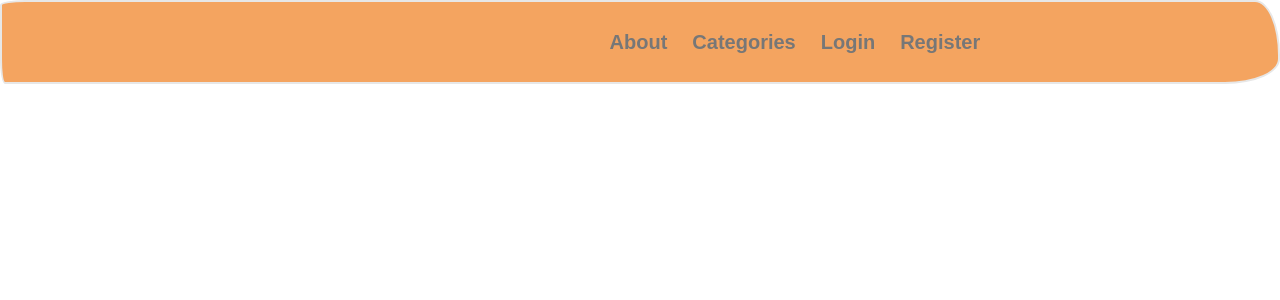
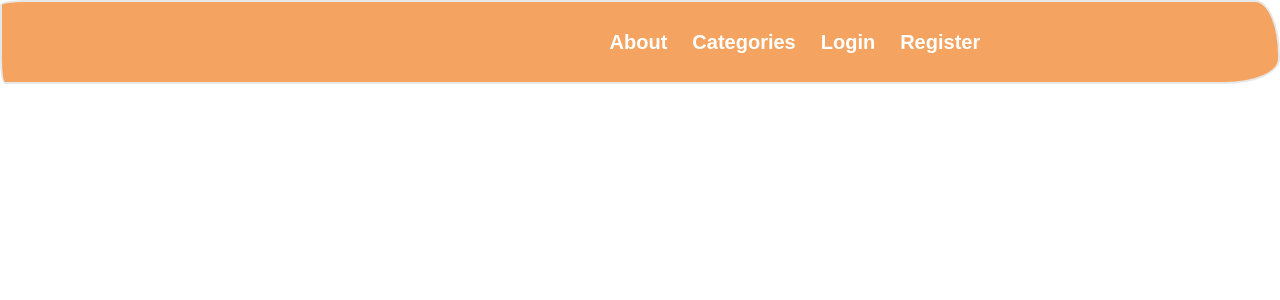
Before and after one commit to sahanabalram/noticeboard, a React (Create React App) app: page / in a window 1280 px wide. Shown: the top 300 px of the page. Built offline with nearby package versions, Linux system fonts and the light colour scheme; a web font is replaced by a local one.

Commit message:
Change navbar link color

```diff
--- a/src/component/Navbar/Navbar.css
+++ b/src/component/Navbar/Navbar.css
@@ -5,7 +5,7 @@
 a.navbar-link {
     font-size: 20px;
     margin-left: 25px;
-    color: black;
+    color: white !important;
     text-decoration: none;
 }
 
```
